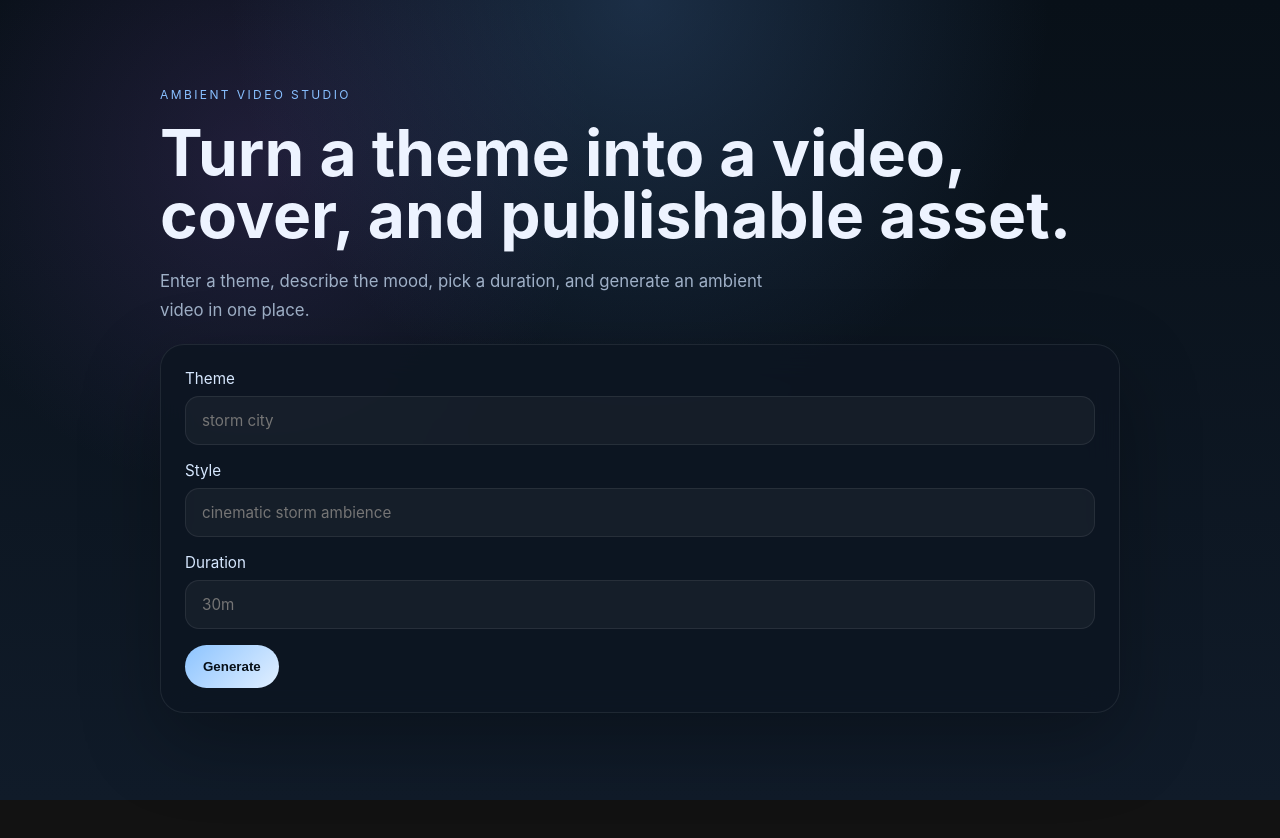
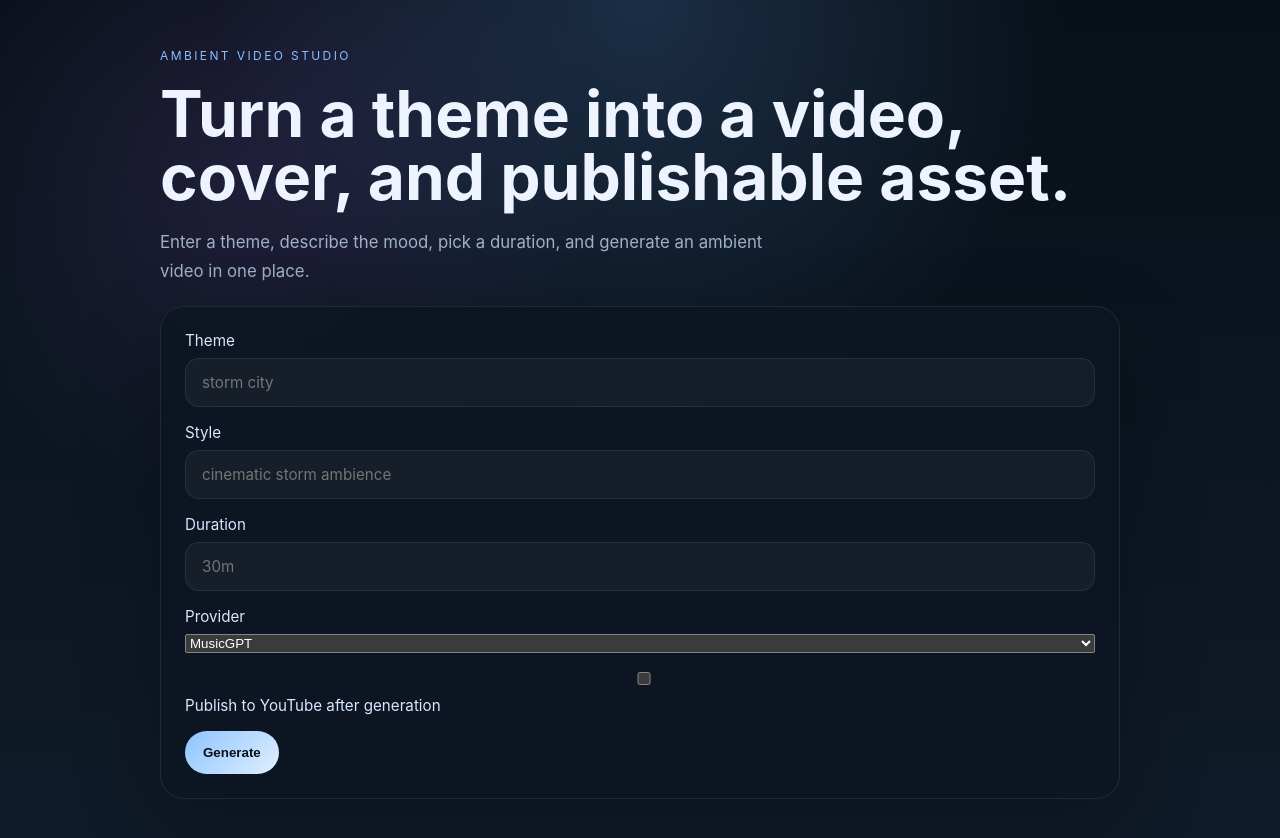
Before and after one commit to Anticlimax/video-generator, a Next.js app: page / in a window 1280 px wide. Shown: the top 838 px of the page. Before the commit the page ends 800 px from the top, so only its background shows below. Built offline with nearby package versions, Linux system fonts and the light colour scheme.

Commit message:
feat: add job form web entry

```diff
--- a/app/page.tsx
+++ b/app/page.tsx
@@ -1,3 +1,5 @@
+import JobForm from "../components/job-form";
+
 export default function HomePage() {
   return (
     <main className="shell">
@@ -9,21 +11,7 @@ export default function HomePage() {
           video in one place.
         </p>
 
-        <form className="card form">
-          <label>
-            Theme
-            <input name="theme" placeholder="storm city" />
-          </label>
-          <label>
-            Style
-            <input name="style" placeholder="cinematic storm ambience" />
-          </label>
-          <label>
-            Duration
-            <input name="duration" placeholder="30m" />
-          </label>
-          <button type="submit">Generate</button>
-        </form>
+        <JobForm />
       </section>
     </main>
   );
--- /dev/null
+++ b/components/job-form.tsx
@@ -0,0 +1,130 @@
+"use client";
+
+import { useState, type FormEvent } from "react";
+import { useRouter } from "next/navigation";
+
+function parseDurationToSeconds(rawValue: string) {
+  const value = rawValue.trim().toLowerCase();
+  if (!value) {
+    throw new Error("missing_duration");
+  }
+
+  if (value.endsWith("h")) {
+    const hours = Number(value.slice(0, -1));
+    if (!Number.isFinite(hours) || hours <= 0) {
+      throw new Error("invalid_duration");
+    }
+    return Math.round(hours * 3600);
+  }
+
+  if (value.endsWith("m")) {
+    const minutes = Number(value.slice(0, -1));
+    if (!Number.isFinite(minutes) || minutes <= 0) {
+      throw new Error("invalid_duration");
+    }
+    return Math.round(minutes * 60);
+  }
+
+  const numeric = Number(value);
+  if (!Number.isFinite(numeric) || numeric <= 0) {
+    throw new Error("invalid_duration");
+  }
+
+  return Math.round(numeric);
+}
+
+function toMessage(error) {
+  return error instanceof Error ? error.message : "job_create_failed";
+}
+
+export default function JobForm() {
+  const router = useRouter();
+  const [error, setError] = useState<string | null>(null);
+  const [isSubmitting, setIsSubmitting] = useState(false);
+
+  async function handleSubmit(event: FormEvent<HTMLFormElement>) {
+    event.preventDefault();
+    setError(null);
+    setIsSubmitting(true);
+
+    const formData = new FormData(event.currentTarget);
+    const theme = String(formData.get("theme") || "").trim();
+    const style = String(formData.get("style") || "").trim();
+    const durationRaw = String(formData.get("duration") || "").trim();
+    const provider = String(formData.get("provider") || "musicgpt").trim();
+    const publishToYouTube = formData.get("publishToYouTube") === "on";
+
+    try {
+      const payload = {
+        theme,
+        style,
+        durationTargetSec: parseDurationToSeconds(durationRaw),
+        provider,
+        publishToYouTube
+      };
+
+      const response = await fetch("/api/jobs", {
+        method: "POST",
+        headers: {
+          "content-type": "application/json"
+        },
+        body: JSON.stringify(payload)
+      });
+
+      if (!response.ok) {
+        const body = await response.json().catch(() => ({}));
+        throw new Error(body?.error || "job_create_failed");
+      }
+
+      const body = await response.json();
+      const jobId = body?.job?.id;
+      if (!jobId) {
+        throw new Error("job_id_missing");
+      }
+
+      router.push(`/jobs/${jobId}`);
+    } catch (submitError) {
+      setError(toMessage(submitError));
+      setIsSubmitting(false);
+    }
+  }
+
+  return (
+    <form className="card form job-form" onSubmit={handleSubmit}>
+      <label>
+        Theme
+        <input name="theme" placeholder="storm city" required />
+      </label>
+
+      <label>
+        Style
+        <input name="style" placeholder="cinematic storm ambience" required />
+      </label>
+
+      <label>
+        Duration
+        <input name="duration" placeholder="30m" required />
+      </label>
+
+      <label>
+        Provider
+        <select name="provider" defaultValue="musicgpt">
+          <option value="musicgpt">MusicGPT</option>
+          <option value="elevenlabs">ElevenLabs</option>
+          <option value="mock">Mock</option>
+        </select>
+      </label>
+
+      <label className="job-form__toggle">
+        <input type="checkbox" name="publishToYouTube" />
+        <span>Publish to YouTube after generation</span>
+      </label>
+
+      {error ? <p className="job-form__error">{error}</p> : null}
+
+      <button type="submit" disabled={isSubmitting}>
+        {isSubmitting ? "Generating..." : "Generate"}
+      </button>
+    </form>
+  );
+}
```
Also changed, not shown: 1 other file (tests, documents, lock files or other folders).
